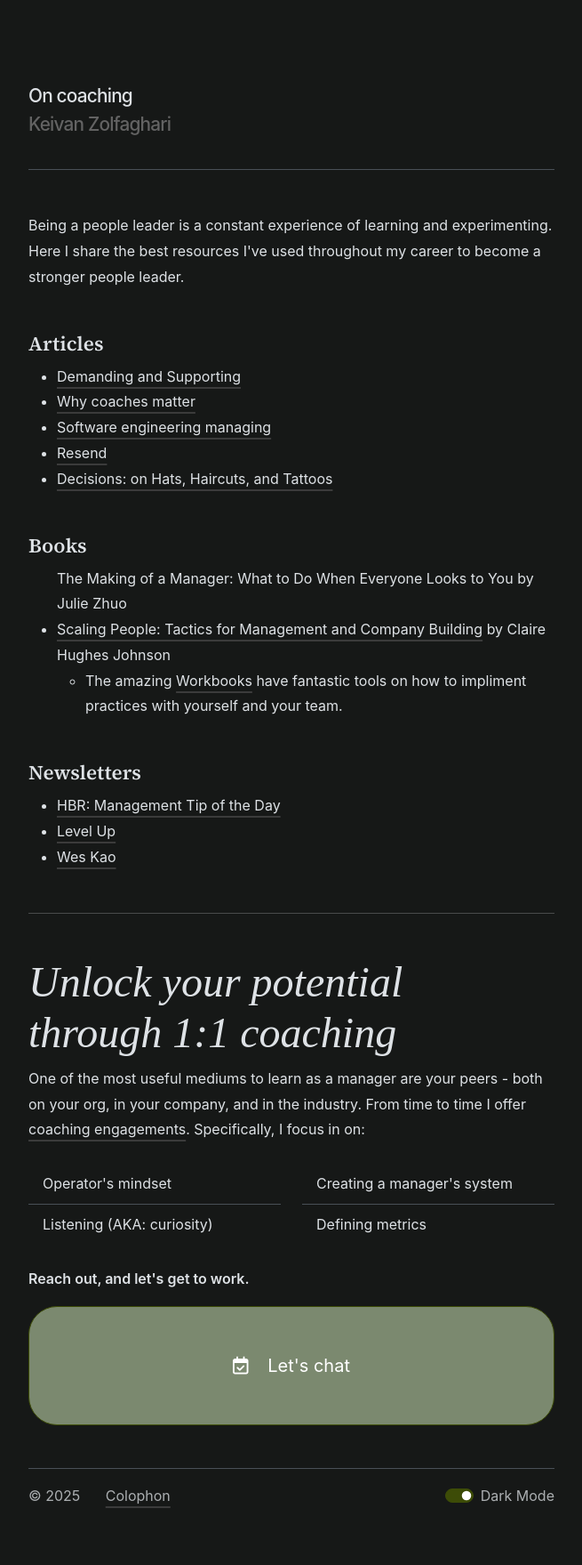
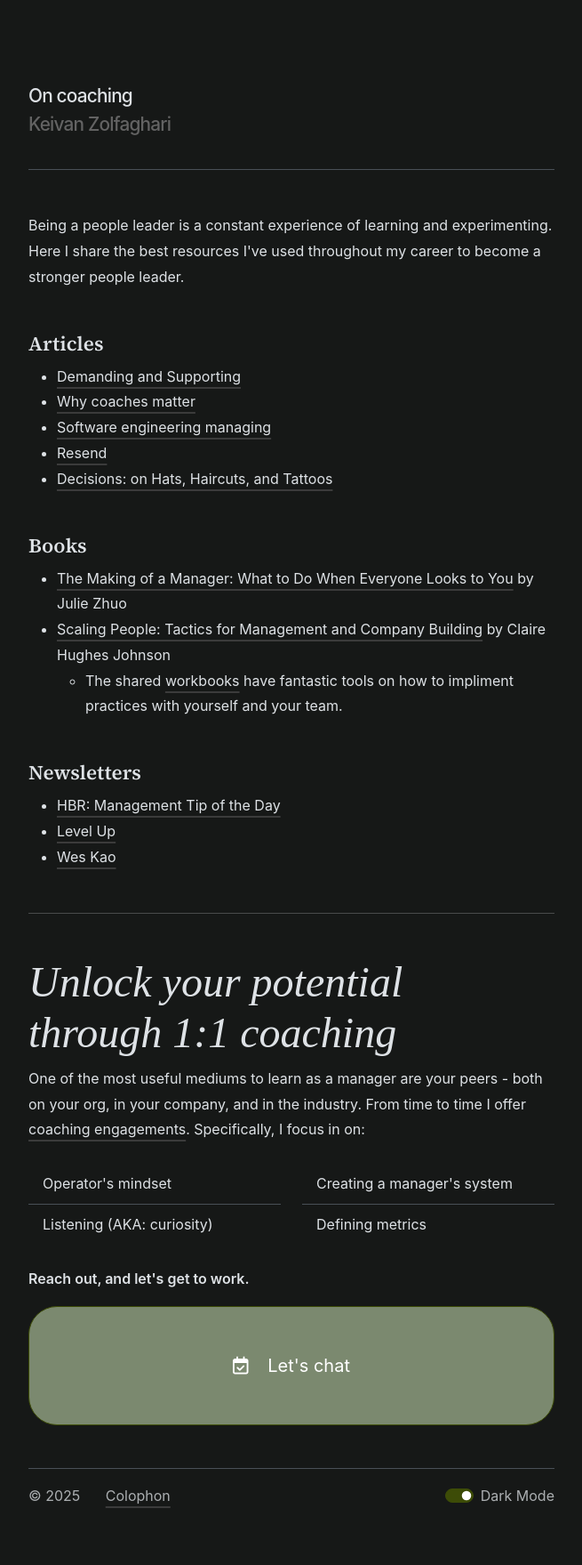
Before and after one commit to keivanz/keivanz.github.io, a Jekyll site: the page built from pages/coach.html, in a window 1280 px wide. Shown: the whole page at 89% size, without its empty margins (312-967 px from the left). Built offline with Jekyll 4.4.1, drawn with Linux system fonts in a browser that asks for light colours; nearby versions of some CDN libraries; some web fonts are replaced.

Commit message:
updating bad html

```diff
--- a/_includes/coaching.html
+++ b/_includes/coaching.html
@@ -11,10 +11,10 @@
 
 <h2 class="mt-5 serif-heading">Books</h2>
   <ul>
-    <li<a href="https://amzn.to/4g82VRm">The Making of a Manager: What to Do When Everyone Looks to You</a> by Julie Zhuo</li>
+    <li><a href="https://amzn.to/4g82VRm">The Making of a Manager: What to Do When Everyone Looks to You</a> by Julie Zhuo</li>
     <li><a href="https://amzn.to/4jyiAwm">Scaling People: Tactics for Management and Company Building</a> by Claire Hughes Johnson</li>
     <ul>
-      <li>The amazing <a href="https://assets.ctfassets.net/fzn2n1nzq965/5QpKqAjTVoskvZ4mRTNsMj/cffdca0985b2b48336798d126245518a/Scaling-People-Workbooks_PDF_23_03_05.pdf">Workbooks</a> have fantastic tools on how to impliment practices with yourself and your team.</li>
+      <li>The shared <a href="https://assets.ctfassets.net/fzn2n1nzq965/5QpKqAjTVoskvZ4mRTNsMj/cffdca0985b2b48336798d126245518a/Scaling-People-Workbooks_PDF_23_03_05.pdf">workbooks</a> have fantastic tools on how to impliment practices with yourself and your team.</li>
     </ul>
   </ul>
 
--- a/_includes/homepage.html
+++ b/_includes/homepage.html
@@ -3,7 +3,7 @@
 <p>Welcome to my corner of the internet.</p>
   <ul>
     <li><a href="/coach">Tips I've collected on being a people manager</a></li>
-    <li><a href="/colophon"></a>Learn more about how I built this site</a></li>
+    <li><a href="/colophon">Learn more about how I built this site</a></li>
   </ul>
 <p>Contact me at the links below, or reach out to [anything] @keivanz.com.</p>
 
--- a/robots.txt
+++ b/robots.txt
@@ -1,4 +1,3 @@
 User-agent: *
-Disallow:
-    /demo
+Disallow: /demo
 Sitemap: https://keivanz.com/sitemap.xml
```
Also changed, not shown: pages/demo.md (+1 -1 lines).
